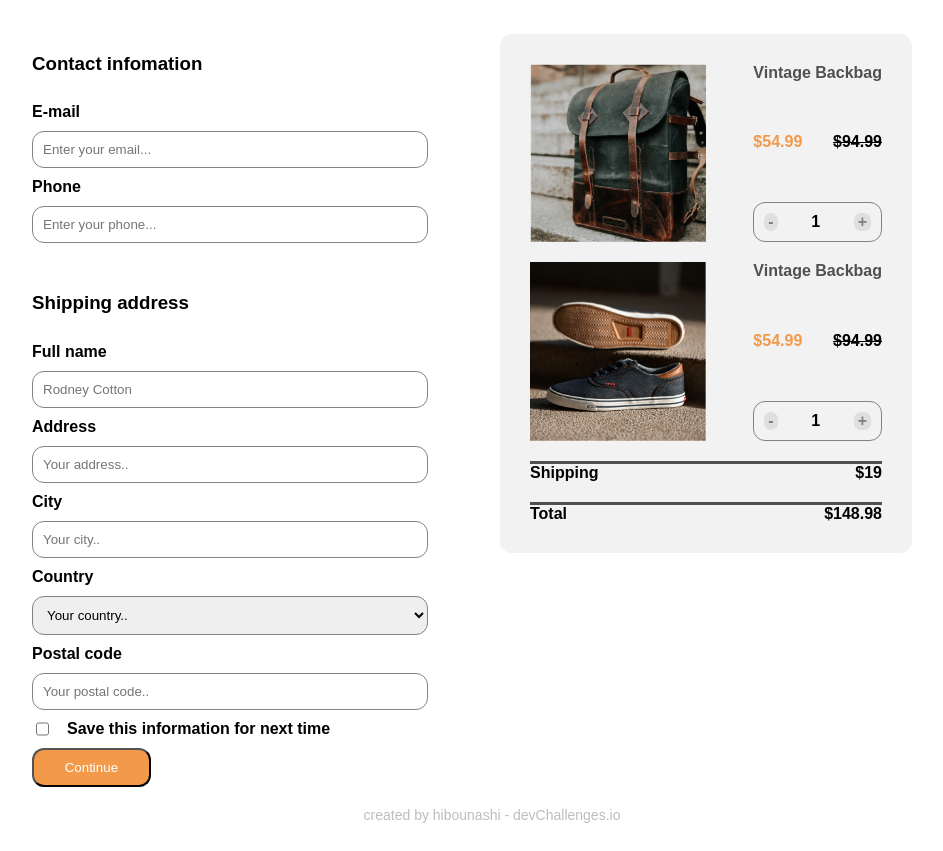
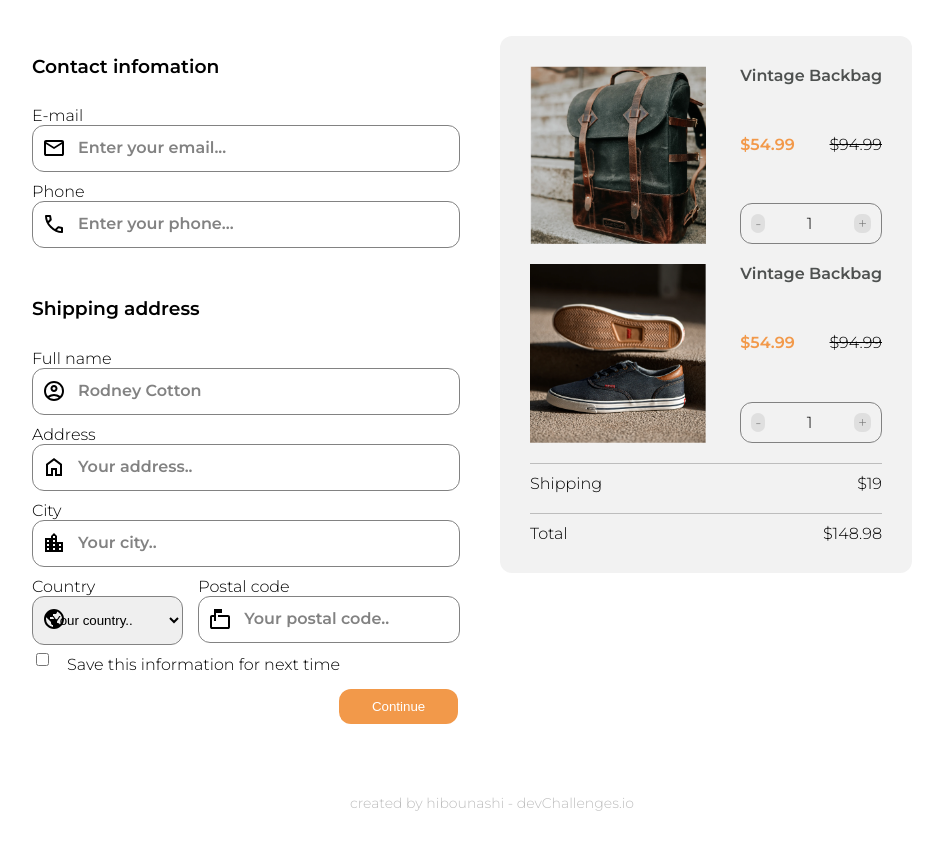
Before and after one commit to hibounashi/checkout-page-master, a plain HTML site: page index.html in a window 1280 px wide. Shown: the part 114-965 px from the top of the page, without its empty margins (168-1111 px from the left). Drawn offline with Linux system fonts and the light colour scheme.

Commit message:
modified:   styles.css

```diff
--- a/index.html
+++ b/index.html
@@ -4,6 +4,7 @@
     <meta charset="UTF-8">
     <meta name="viewport" content="width=device-width, initial-scale=1.0">
     <link rel="stylesheet" href="styles.css">
+
     <title>checkout page</title>
 </head>
 <body>
@@ -13,23 +14,44 @@
             <div class="contact">
                 <h3>Contact infomation</h3>
                 <label for="">E-mail</label>
-                <input type="email" placeholder="Enter your email...">
+                <div class="elmnt">
+                    <img src="mail.svg" alt=""><input type="email" placeholder="Enter your email...">
+                </div>
+
 
                 <label for="">Phone</label>
-                <input type="number" placeholder="Enter your phone...">
+                <div class="elmnt">
+                    <img src="call.svg" alt=""><input type="number" placeholder="Enter your phone...">
+                </div>
+
             </div>
             <div class="shiping">
                 <h3>Shipping address</h3>
                 <label for="">Full name</label>
-                <input type="text" placeholder="Rodney Cotton">
+                <div class="elmnt">
+                    <img src="account.svg" alt=""><input type="text" placeholder="Rodney Cotton" style="color: black;">
+                </div>
+
 
                 <label for="">Address</label>
-                <input type="text" placeholder="Your address..">
+                <div class="elmnt">
+                    <img src="home.svg" alt=""><input type="text" placeholder="Your address..">
+                </div>
+
 
                 <label for="">City</label>
-                <input type="text" placeholder="Your city..">
+                <div class="elmnt">
+                    <img src="location_city.svg" alt=""><input type="text" placeholder="Your city..">
+                </div>
+                <div class="half-label">
 
-                <label for="">Country</label>
+
+                </div>
+
+                <div class="half-line">
+
+                    <div class="elmnt"><label for="">Country</label>
+                        <img src="public.svg" alt="" style="top: 30px;">
                         <select name="" id="" placeholder="">
                             <option value="Your country..">Your country..</option>
                             <option value="volvo">Volvo</option>
@@ -37,15 +59,23 @@
                             <option value="mercedes">Mercedes</option>
                             <option value="audi">Audi</option>
                         </select>
+                    </div>
 
-                <label for="">Postal code</label>
-                <input type="number" placeholder="Your postal code..">
-                <div class="agree">
-                    <input type="checkbox" name="" id="" placeholder="">
+
+
+                <div class="elmnt"><label for="">Postal code</label>
+                    <img src="markunread.svg" alt=""  style="top: 30px;"><input type="number" placeholder="Your postal code..">
+                </div>
+
+                </div>
+
+
+                <div class="agree" style=" padding-bottom: 40px;">
+                    <input type="checkbox" style="width: auto; justify-content: center;">
                     <label for="">Save this information for next time</label>
                 </div>
             </div>
-            <button>Continue</button>
+            <button class="rounded-lg ">Continue</button>
         </form>
         <div class="trolly">
             <div class="item">
--- a/styles.css
+++ b/styles.css
@@ -1,12 +1,9 @@
+@import url('https://fonts.googleapis.com/css2?family=Lexend&family=Montserrat:wght@100;300;600&family=Oswald:wght@300;600&display=swap');
 body{
     display: flex;
     flex-direction: column;
     padding: 0 15%;
     font-family: "Montserrat", sans-serif;
-    font-size: 16px;
-    font-style: normal;
-    font-weight: 600;
-    line-height: normal;
 }
 p{
     margin: 0%;
@@ -18,30 +15,63 @@ header{
     display: flex;
     justify-content: space-between;
 }
+
 form{
+    position: relative;
     display: flex;
     flex-direction: column;
     width: 45%;
+    margin-bottom: 60px;
+}
+form img{
+    position: absolute;
+    top: 11px;
+    left: 10px;
 }
 input, select{
-    padding: 10px;
+    padding: 15px;
     border-radius: 12px;
     border: 1px solid var(--Gray-3, #828282);
+    width: 100%;
+}
+.half-line{
+    display: flex;
+    flex-direction: row;
+    gap: 15px;
+    padding-top: 10px;
+}
+::placeholder,select option{
+    padding-left: 30px;
+    color: var(--Gray-3, #828282);
+    font-family: "Montserrat", sans-serif;
+    font-size: 16px;
+    font-style: normal;
+    font-weight: 600;
+    line-height: normal;
+}
+.elmnt{
+    position: relative;
 }
 label{
-    padding: 10px 0;
+    padding-top: 10px;
 }
 .agree{
     display: flex;
     flex-direction: row;
     gap: 15px;
+    align-items: center;
 }
 button{
+    position: absolute;
+    right: -30px;
+    bottom: -10px;
     color: white;
     border-radius: 12px;
-    background: var(--Orange, #F2994A);
+    background: #F2994A;
     width: 30%;
-    padding: 10px
+    padding: 10px;
+    border: none;
+    margin-top: 20px;
 }
 .contact{
     display: flex;
@@ -84,6 +114,14 @@ button{
     justify-content: space-between;
 
 }
+.text p{
+    color: #4E5150;
+font-family: Montserrat;
+font-size: 16px;
+font-style: normal;
+font-weight: 600;
+line-height: normal;
+}
 .price{
     display: flex;
     flex-direction: row;
@@ -109,14 +147,12 @@ button{
     border-radius: 7px;
     padding: 0 4px;
 }
-hr{
-    margin: 0;
-}
 .pay{
     display: flex;
     flex-direction: row;
     justify-content: space-between;
-    border-top:solid #4E5150;
+    border-top:1px solid #BDBDBD;
+    padding-top: 10px;
 }
 footer{
 
```
Lines whose indentation alone changed are shown as unchanged.
